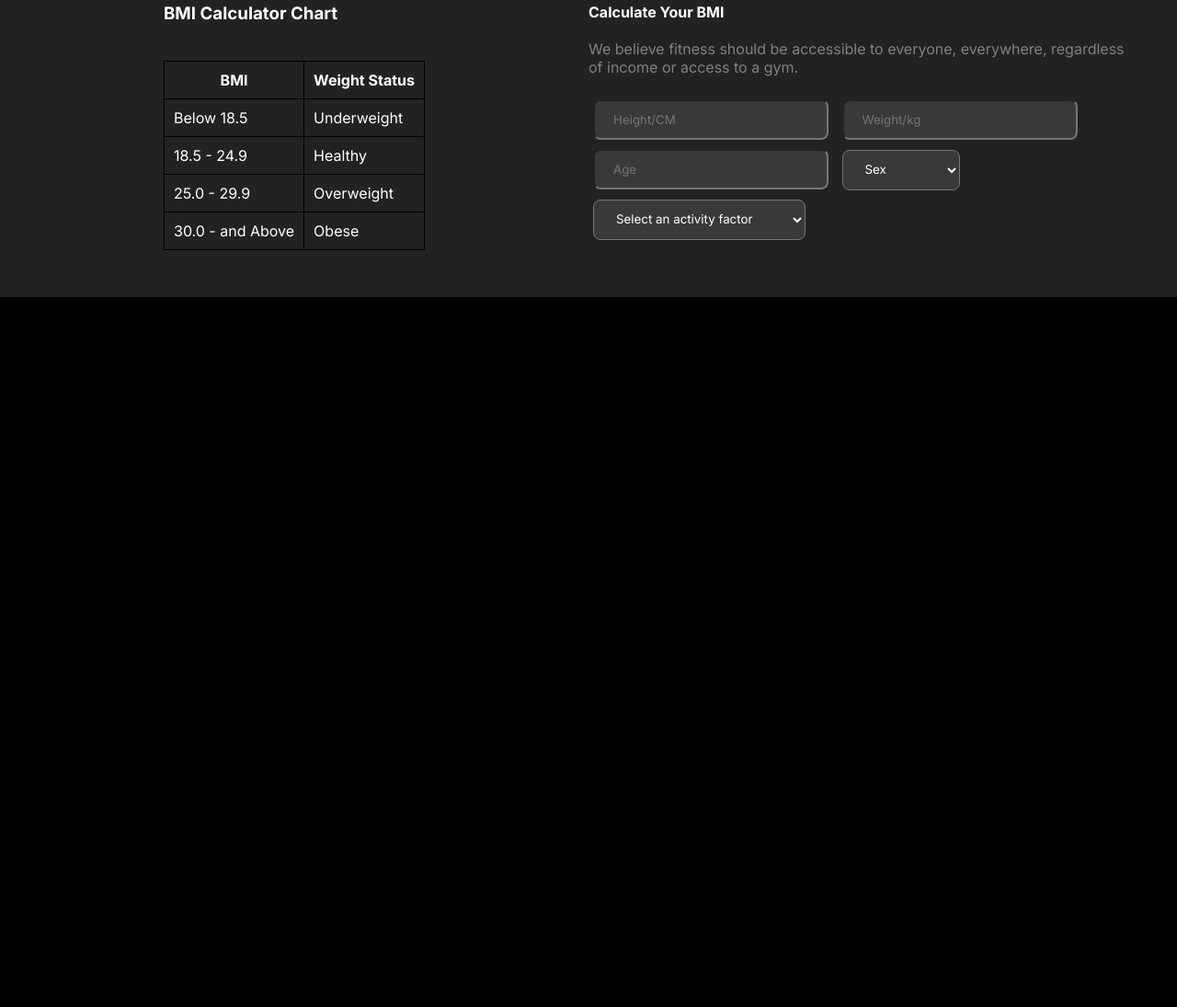
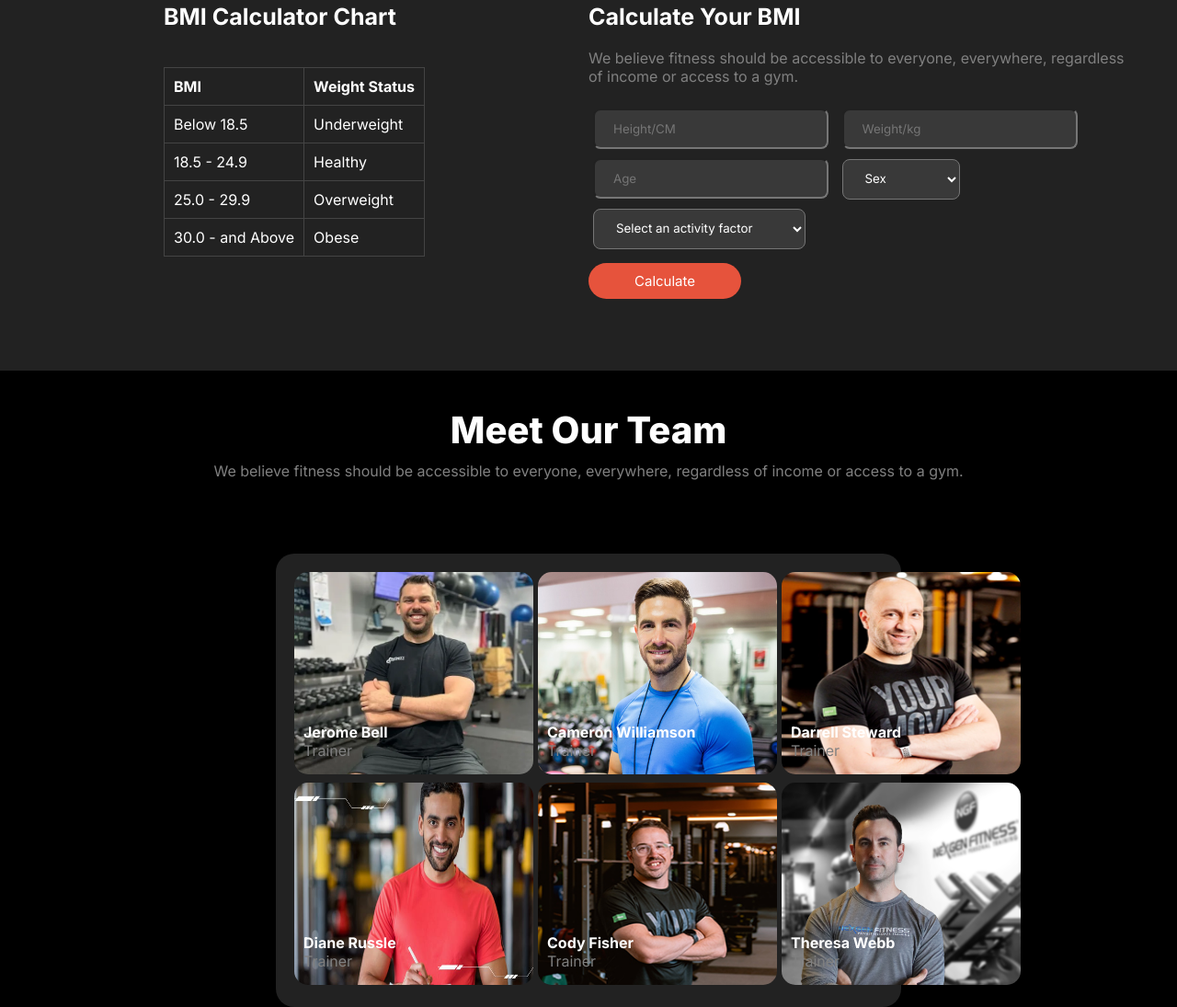
Before and after one commit to ashibullah/Ph-assignment-2, a plain HTML site: page index.html in a window 1280 px wide. Shown: the part 1924-3019 px from the top of the page at 92% size. Before the commit the page ends 2247 px from the top, so only its background shows below. Drawn offline with Linux system fonts and the light colour scheme; a web font is replaced by a local one.

Commit message:
second commit

```diff
--- a/index.html
+++ b/index.html
@@ -25,7 +25,7 @@
                 <p class="gray-info">A huge selection of health and fitness content, healthy recipes and transformation
                     stories to help you get fit and stay fit!</p>
                 <div class="btn-holder ">
-                    <button class="btn-primary no-border-btn" style="background-color: rgba(230, 83, 60, 1);">Join Club
+                    <button class="btn-primary no-border-btn">Join Club
                         Now!</button>
                     <button class="btn-primary" style="background-color:  black;">Download App</button>
 
@@ -94,12 +94,13 @@
                     income or access to a gym.</p>
             </div>
         </section>
+        <!-- bmi box -->
         <div class="bmi-box">
             <section class="bmi-box-holder">
                 <div class="bmi-container">
                     <div>
                         <table>
-                            <h3 class="sub-title">BMI Calculator Chart</h3>
+                            <h3 class="font-medium">BMI Calculator Chart</h3>
                             <tr>
                                 <th>BMI</th>
                                 <th>Weight Status</th>
@@ -126,7 +127,7 @@
 
                 </div>
                 <div class="bmi-form">
-                    <h4 class="sub-title">Calculate Your BMI</h4>
+                    <h4 class="font-medium">Calculate Your BMI</h4>
                     <p class="gray-info">We believe fitness should be accessible to everyone, everywhere, regardless of
                         income or access to a gym. </p>
                     <form action="">
@@ -142,12 +143,75 @@
                         <select name="" id="" class="bmi-box-form-1">
                             <option value="">Select an activity factor</option>
                         </select>
+                        <br>
+                        <button class="btn-primary orange">Calculate</button>
 
                     </form>
                 </div>
             </section>
 
         </div>
+<!-- meet our trainers -->
+        <section class="part-3">
+            <div class="info-holder">
+                <h2 class="sub-tittle">Meet Our Team</h2>
+                <p class="gray-info">We believe fitness should be accessible to everyone, everywhere, regardless of
+                    income or access to a gym.</p>
+            </div>
+            <div class="profile-holder ">
+                <div class="profile">
+                    <img src="images/trainer1.png" alt="">
+                    <div class="trainer-info">
+                        <p><b>Jerome Bell</b></p>
+                        <p class="gray-info ">Trainer</p>
+
+                    </div>
+
+                </div>
+                <div class="profile">
+                    <img src="images/trainer2.png" alt="">
+                    <div class="trainer-info">
+                        <p><b>Cameron Williamson</b></p>
+                        <p class="gray-info">Trainer</p>
+                    </div>
+
+                </div>
+                <div class="profile">
+                    <img src="images/trainer3.png" alt="">
+                    <div class="trainer-info">
+                        <p><b>Darrell Steward</b></p>
+                        <p class="gray-info">Trainer</p>
+                    </div>
+
+                </div>
+                <div class="profile">
+                    <img src="images/trainer4.png" alt="">
+                    <div class="trainer-info">
+                        <p><b>Diane Russle</b></p>
+                        <p class="gray-info">Trainer</p>
+
+                    </div>
+
+                </div>
+                <div class="profile">
+                    <img src="images/trainer5.png" alt="">
+                    <div class="trainer-info">
+                        <p><b>Cody Fisher</b></p>
+                        <p class="gray-info">Trainer</p>
+                    </div>
+
+                </div>
+                <div class="profile">
+                    <img src="images/trainer6.png" alt="">
+                    <div class="trainer-info">
+                        <p><b>Theresa Webb</b></p>
+                        <p class="gray-info">Trainer</p>
+
+                    </div>
+
+                </div>
+            </div>
+        </section>
 
     </main>
 
--- a/styles/styles.css
+++ b/styles/styles.css
@@ -74,7 +74,7 @@ li a{
 
 /* part 2 */
 
-.part-2{
+.part-2 {
     margin-top: 40px;
     display: flex;
     flex-direction: column;
@@ -142,7 +142,7 @@ li a{
     background-color: rgba(34, 34, 34, 1);
     width: 100vw;
     margin-left: calc(-50vw + 50%);
-    height: 40vh;
+    height: 50vh;
     display: flex;
     padding-top: 60px;
 }
@@ -161,11 +161,12 @@ li a{
 table {
     border-collapse: collapse;
     margin-top: 40px;
-    border: 1px solid black;
+    border: 1px solid rgb(68, 68, 68);
+    text-align: left;
 }
 
 td ,th{
-    border: 1px solid black;
+    border: 1px solid  rgb(68, 68, 68);
     padding: 10px;
 }
 
@@ -192,6 +193,49 @@ td ,th{
     margin: 5px;
 }
 
+/* meet our team  */
+
+.part-3{
+    margin-top: 40px;
+    display: flex;
+    flex-direction: column;
+    align-items: center;
+    text-align: center;
+    gap: 80px;
+
+}
+
+.profile-holder{
+    display: grid;
+    width: 50vw;
+    grid-template-columns: repeat(3,1fr);
+    background-color: rgba(34, 34, 34, 1);
+    gap: 5px;
+    border-radius: 20px;
+    padding: 20px;
+
+}
+.profile{
+    position: relative;
+    /* background-color: aqua; */
+    border-radius: 15px;
+    text-align: left;
+}
+
+.profile img{
+
+    height: 220px;
+    width: 260px;
+    border-radius: 15px;
+
+}
+.trainer-info{
+    position:absolute;
+    bottom: 20px;
+    left: 10px;
+}
+
+
 /* Extra modules */
 
 .btn-primary{
@@ -212,4 +256,15 @@ td ,th{
 
 .no-border-btn{
     border: none;
+   background-color:  rgba(230, 83, 60, 1);
+
 }
+
+.font-medium{
+    font-size: 25px;
+}
+.orange{
+    margin-top: 10px;
+   background-color:  rgba(230, 83, 60, 1);
+   border: none;
+}
```
